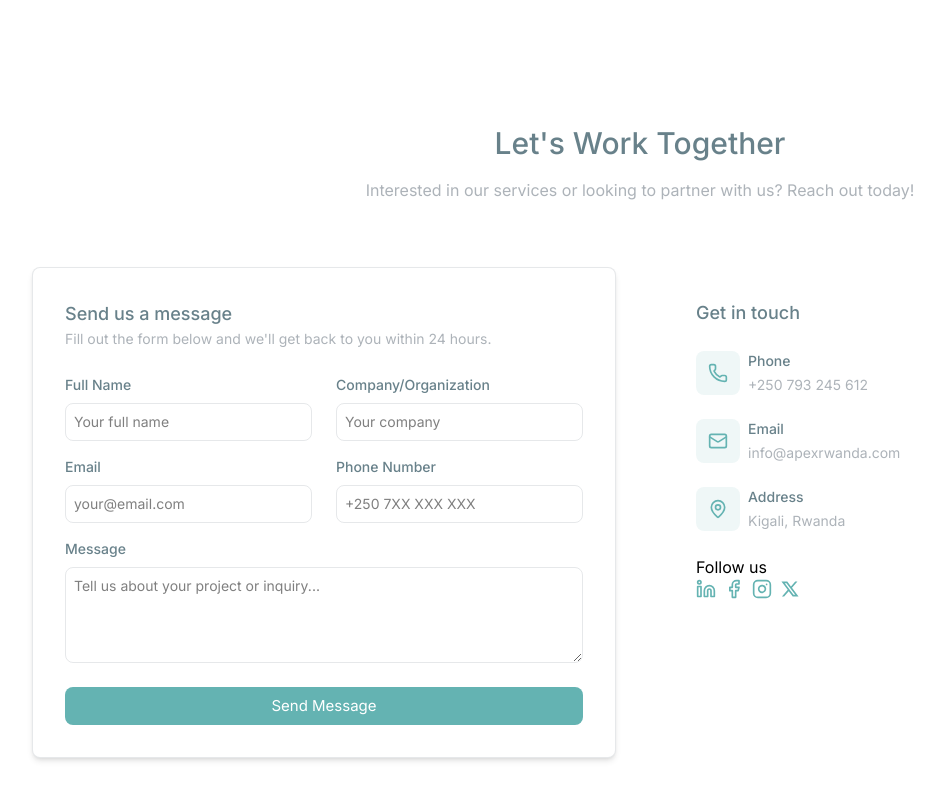
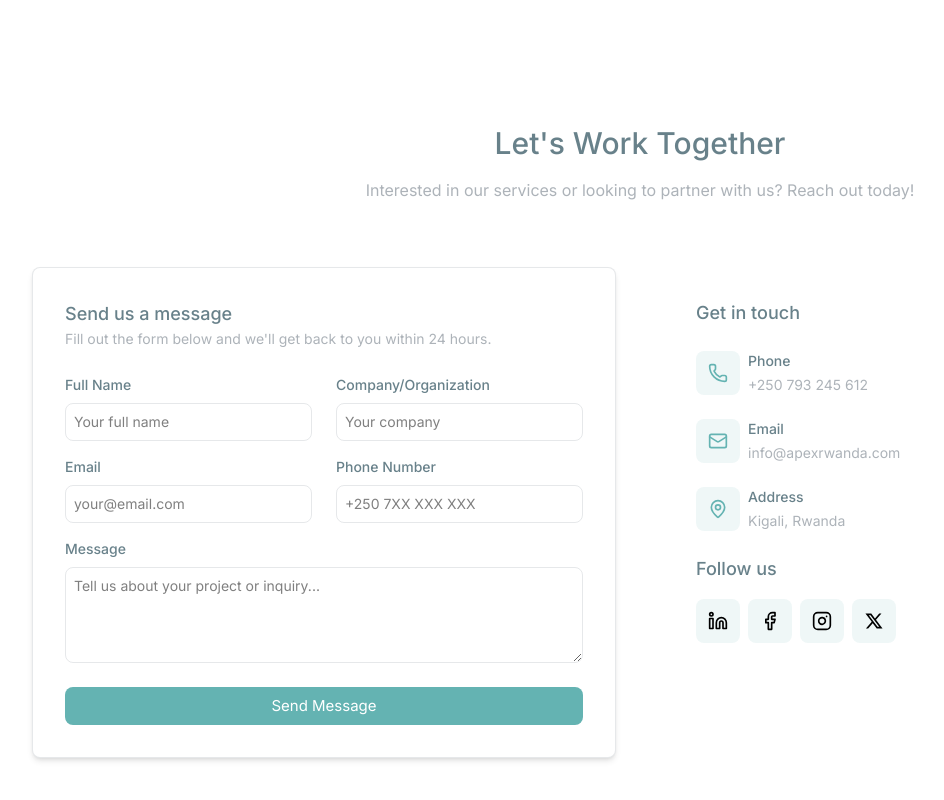
Before and after one commit to DavidMANZI-093/apex, a Next.js app: page / in a window 1280 px wide. Shown: the part 5059-5859 px from the top of the page, without its empty margins (0-944 px from the left). Built offline with nearby package versions, Linux system fonts and the light colour scheme.

Commit message:
Auto-commit at 26/06/2025, 12:40:21 for inactivity period...

```diff
--- a/src/components/contact.tsx
+++ b/src/components/contact.tsx
@@ -152,20 +152,20 @@ const Contact = () => {
               </div>
             </div>
 
-            <div>
-              <h5>Follow us</h5>
+            <div className="flex flex-col gap-4">
+              <h5 className="!text-lg !font-medium !text-midnight-green/70 mb-6">Follow us</h5>
               <div className="flex gap-2">
-                <a href="https://www.linkedin.com/apexrwanda" target="_blank" rel="noopener noreferrer">
-                  <LuLinkedin className="w-5 h-5 text-verdigris" />
+                <a className="w-11 h-11 bg-verdigris/10 rounded-lg flex items-center justify-center" href="https://www.linkedin.com/apexrwanda" target="_blank" rel="noopener noreferrer">
+                  <LuLinkedin className="w-5 h-5 text-black" />
                 </a>
-                <a href="https://www.facebook.com/apexrwanda" target="_blank" rel="noopener noreferrer">
-                  <FiFacebook className="w-5 h-5 text-verdigris" />
+                <a className="w-11 h-11 bg-verdigris/10 rounded-lg flex items-center justify-center" href="https://www.facebook.com/apexrwanda" target="_blank" rel="noopener noreferrer">
+                  <FiFacebook className="w-5 h-5 text-black" />
                 </a>
-                <a href="https://www.instagram.com/apexrwanda" target="_blank" rel="noopener noreferrer">
-                  <FiInstagram className="w-5 h-5 text-verdigris" />
+                <a className="w-11 h-11 bg-verdigris/10 rounded-lg flex items-center justify-center" href="https://www.instagram.com/apexrwanda" target="_blank" rel="noopener noreferrer">
+                  <FiInstagram className="w-5 h-5 text-black" />
                 </a>
-                <a href="https://www.twitter.com/apexrwanda" target="_blank" rel="noopener noreferrer">
-                  <RiTwitterXLine className="w-5 h-5 text-verdigris" />
+                <a className="w-11 h-11 bg-verdigris/10 rounded-lg flex items-center justify-center" href="https://www.twitter.com/apexrwanda" target="_blank" rel="noopener noreferrer">
+                  <RiTwitterXLine className="w-5 h-5 text-black" />
                 </a>
               </div>
             </div>
```
